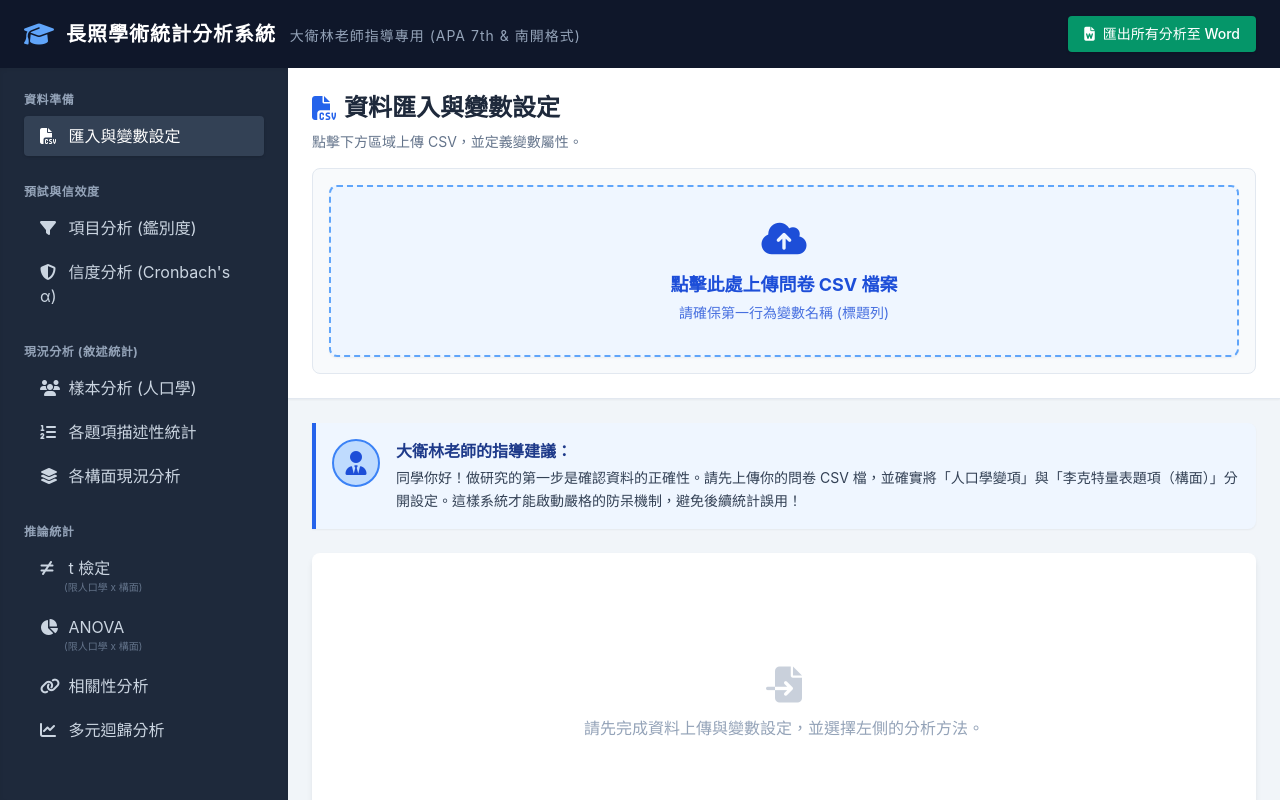
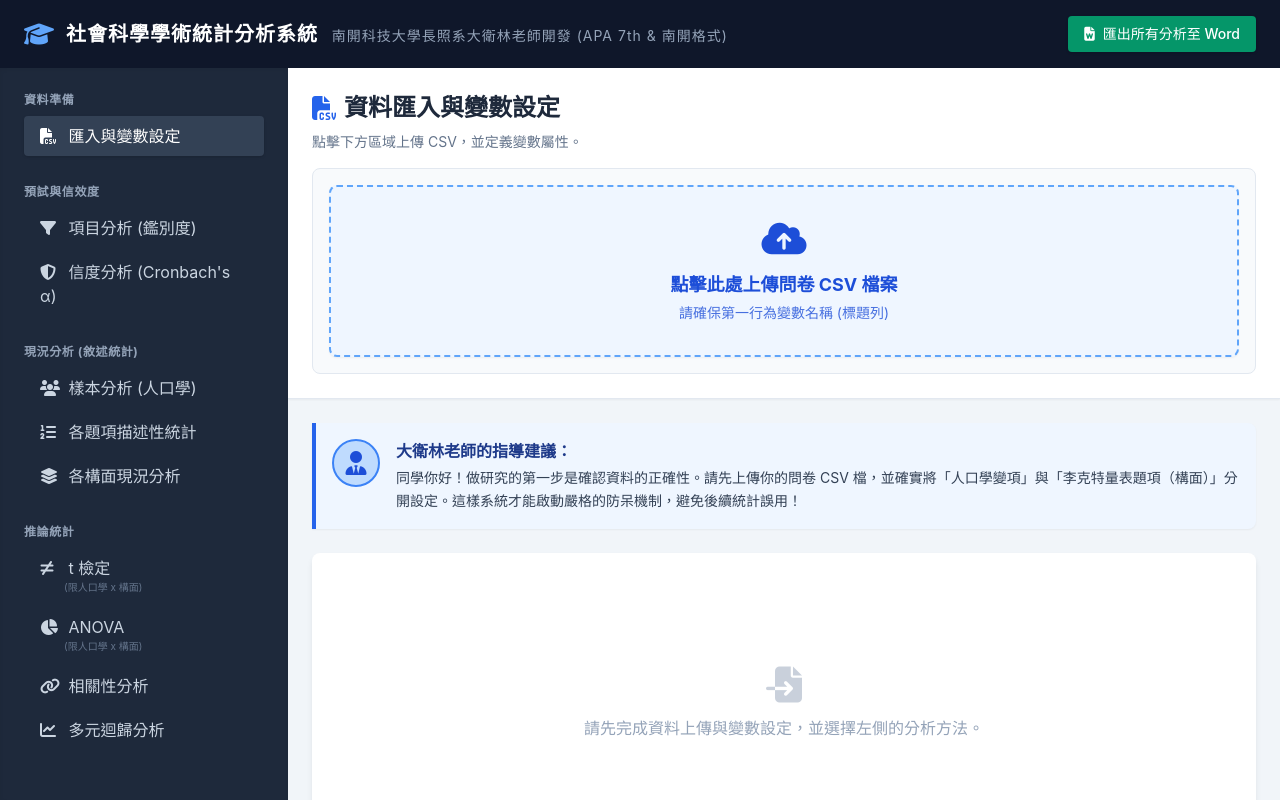
Before and after one commit to david594david-netizen/analyze_data, a plain HTML site: page index.html in a window 1280 px wide. Drawn offline with nearby package versions, Linux system fonts and the light colour scheme.

Commit message:
Update title and description in index.html

```diff
--- a/index.html
+++ b/index.html
@@ -71,7 +71,7 @@
         <div class="px-6 py-4 flex items-center justify-between">
             <div class="flex items-center gap-3">
                 <i class="fa-solid fa-graduation-cap text-2xl text-blue-400"></i>
-                <h1 class="text-xl font-bold tracking-wider">長照學術統計分析系統 <span class="text-sm font-normal text-slate-400 ml-2">大衛林老師指導專用 (APA 7th & 南開格式)</span></h1>
+                <h1 class="text-xl font-bold tracking-wider">社會科學學術統計分析系統 <span class="text-sm font-normal text-slate-400 ml-2">南開科技大學長照系大衛林老師開發 (APA 7th & 南開格式)</span></h1>
             </div>
             <div class="flex gap-4">
                 <button onclick="exportToWord()" class="bg-emerald-600 hover:bg-emerald-500 text-white px-4 py-2 rounded text-sm font-medium transition-colors shadow flex items-center gap-2">
```
